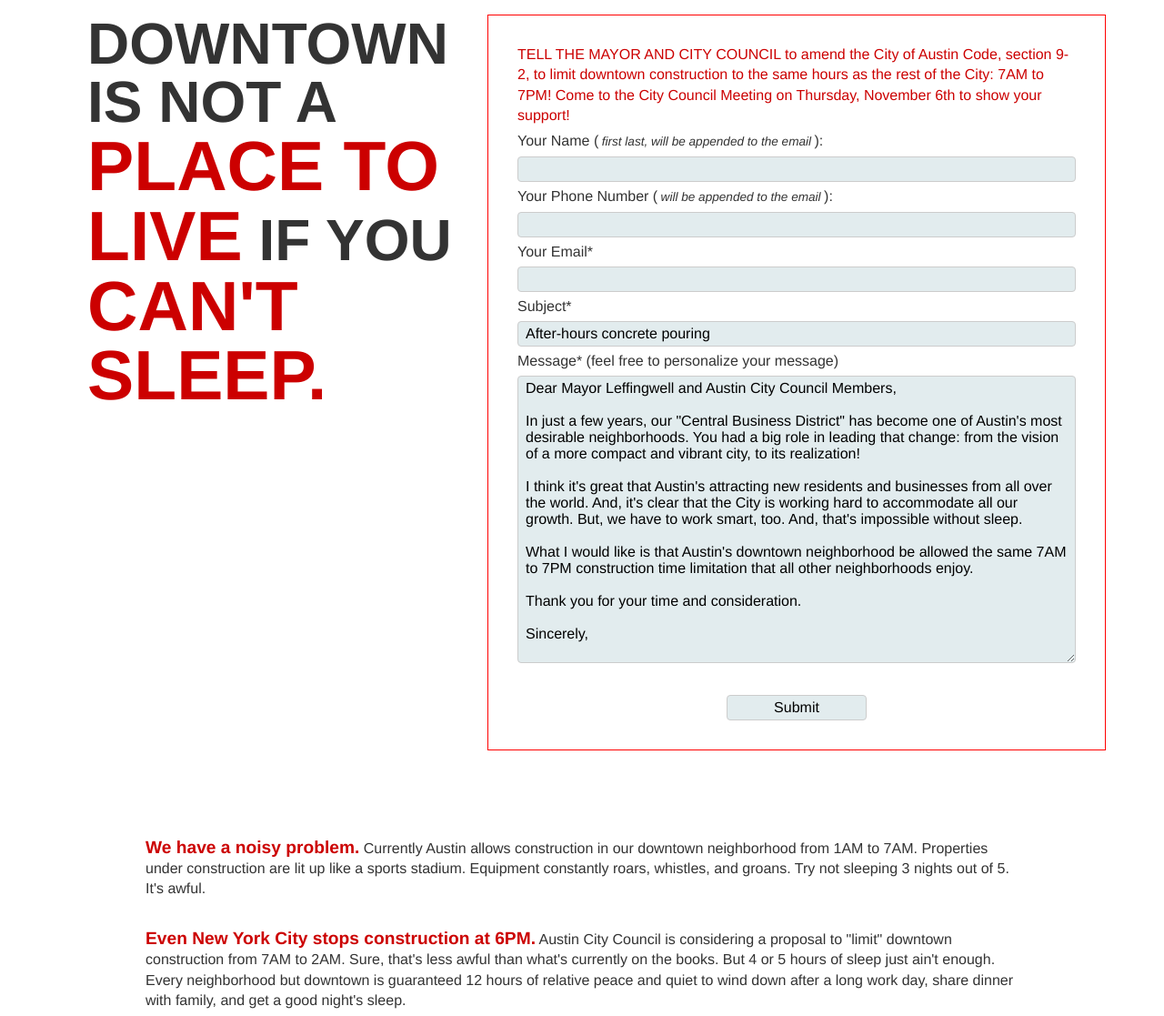
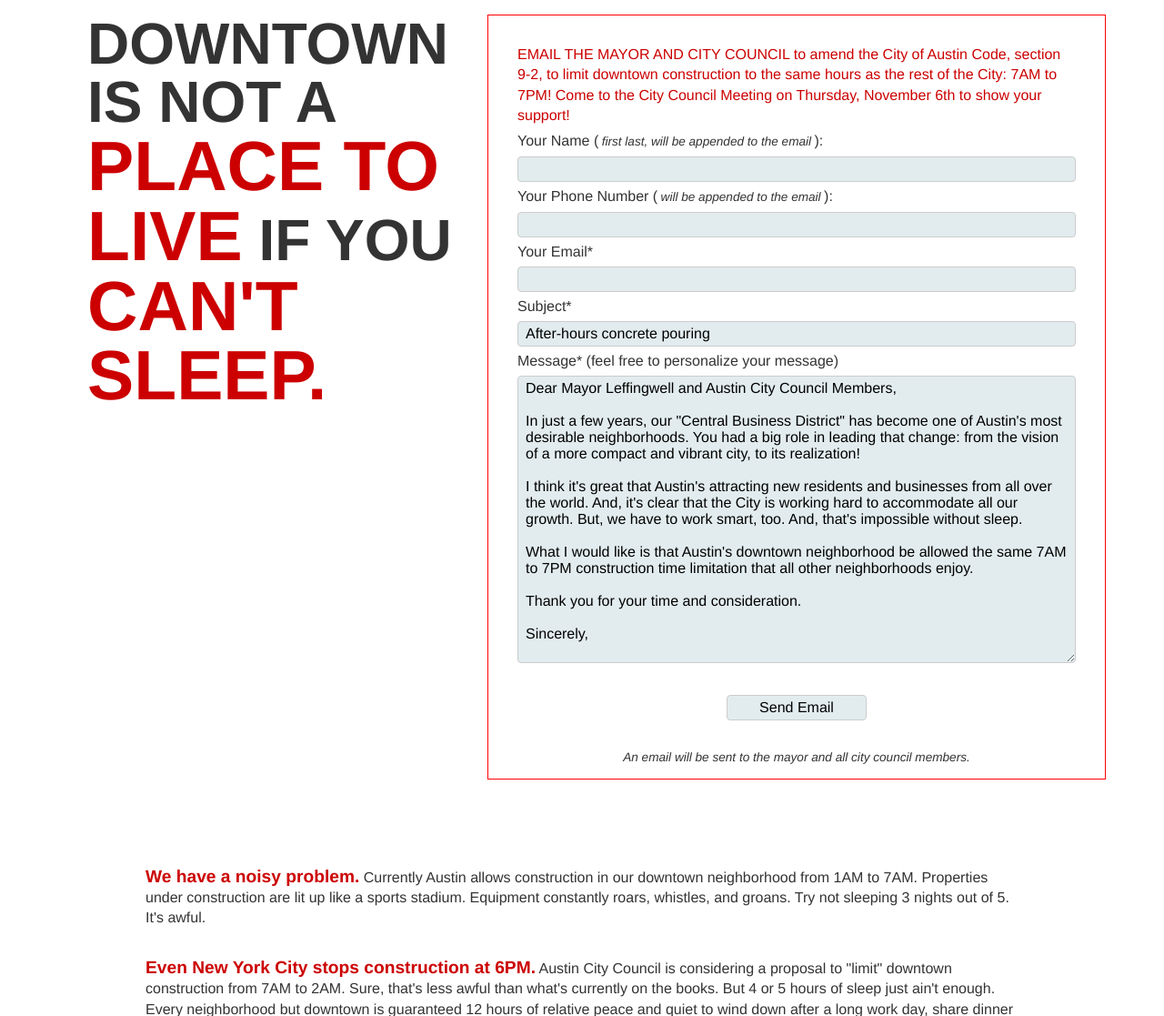
Before and after one commit to polarbeardesign/ilda, a PHP site: page / in a window 1280 px wide. Shown: the part 120-1237 px from the top of the page at 91% size. Run offline with PHP 8.4, Linux system fonts and the light colour scheme.

```diff
--- a/index.php
+++ b/index.php
@@ -43,7 +43,7 @@ date_default_timezone_set('America/Chicago');
 </div>
 
 <div class="the-form">
-<p>TELL THE MAYOR AND CITY COUNCIL to amend the City of Austin Code, section 9-2,
+<p>EMAIL THE MAYOR AND CITY COUNCIL to amend the City of Austin Code, section 9-2,
 to limit downtown construction to the same hours as the rest of the City: 7AM to 7PM!
 Come to the City Council Meeting on Thursday, November 6th to show your support!</p>
 
@@ -76,7 +76,10 @@ Thank you for your time and consideration.
 
 Sincerely,
 </textarea>
-  <input type="submit" class="narrow" />
+  <input type="submit" value="Send Email" class="narrow" />
+<div style="text-align:center;margin-bottom: 1em;">
+  <span class="form-tip">An email will be sent to the mayor and all city council members.</span>
+</div>
 </form>
 </div>
 </section>
```
Also changed, not shown: thank_you.php (+14 -6 lines).
